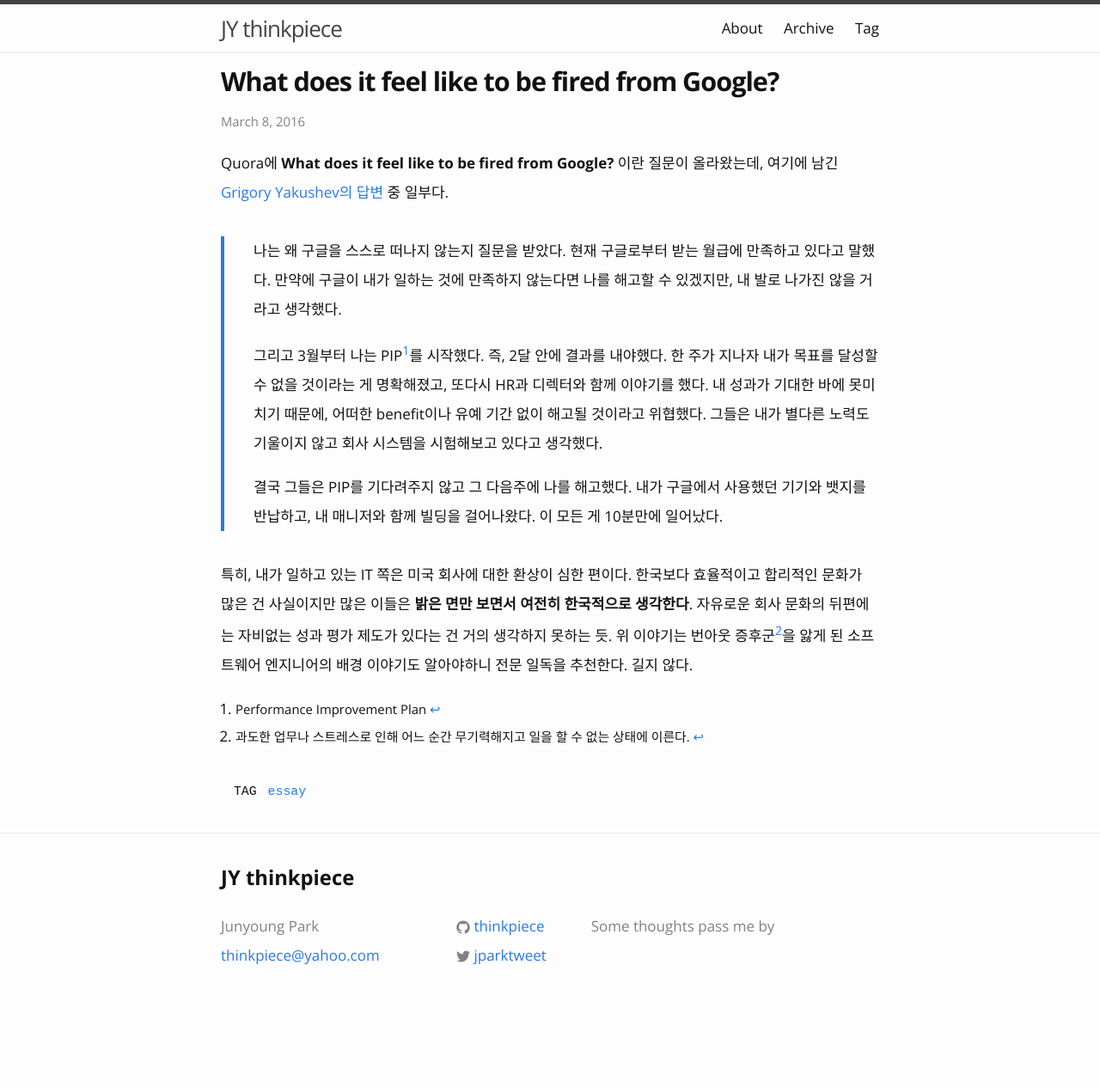
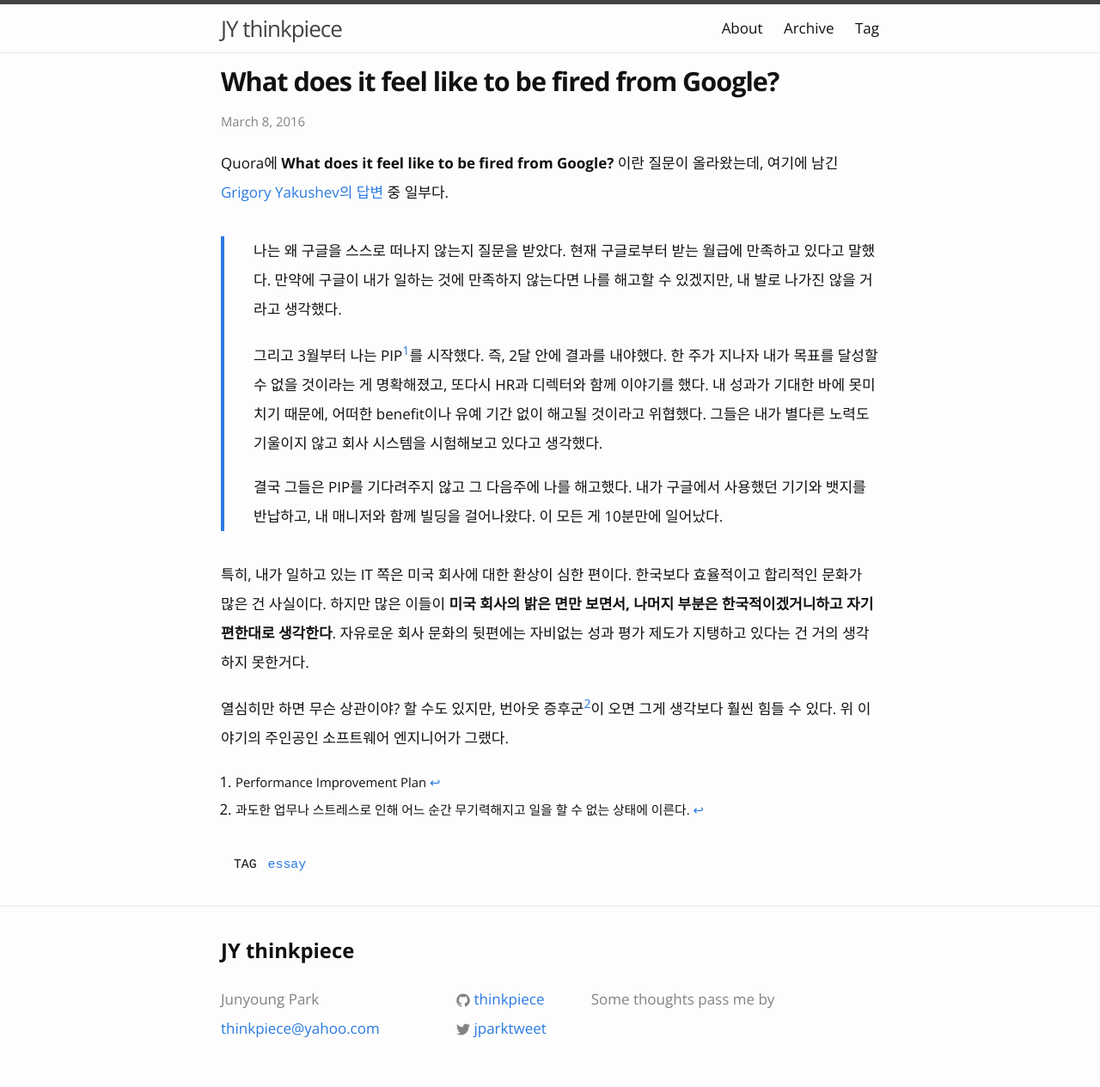
Before and after one commit to thinkpiece/thinkpiece.github.com, a Jekyll site: the page built from _posts/2016-03-08-an-illusion-about-working-in-US.md, in a window 1280 px wide. Shown: the whole page at 86% size. Built offline with Jekyll 4.4.1, drawn with Linux system fonts in a browser that asks for light colours; comment, search, counter and statistics services are not loaded; before the commit the page ends 1180 px from its top, so only the background shows below that.

Commit message:
post fixed

```diff
--- a/_posts/2016-03-08-an-illusion-about-working-in-US.md
+++ b/_posts/2016-03-08-an-illusion-about-working-in-US.md
@@ -18,7 +18,10 @@ Quora에 **What does it feel like to be fired from Google?** 이란 질문이
 > 결국 그들은 PIP를 기다려주지 않고 그 다음주에 나를 해고했다. 내가 구글에서 사용했던 기기와 뱃지를 반납하고, 내 매니저와 함께 빌딩을 걸어나왔다. 이 모든 게 10분만에 일어났다.
 
 
-특히, 내가 일하고 있는 IT 쪽은 미국 회사에 대한 환상이 심한 편이다. 한국보다 효율적이고 합리적인 문화가 많은 건 사실이지만 많은 이들은 **밝은 면만 보면서 여전히 한국적으로 생각한다**. 자유로운 회사 문화의 뒤편에는 자비없는 성과 평가 제도가 있다는 건 거의 생각하지 못하는 듯. 위 이야기는 번아웃 증후군[^2]을 앓게 된 소프트웨어 엔지니어의 배경 이야기도 알아야하니 전문 일독을 추천한다. 길지 않다.
+특히, 내가 일하고 있는 IT 쪽은 미국 회사에 대한 환상이 심한 편이다. 한국보다 효율적이고 합리적인 문화가 많은 건 사실이다. 하지만 많은 이들이 **미국 회사의 밝은 면만 보면서, 나머지 부분은 한국적이겠거니하고 자기 편한대로 생각한다**. 자유로운 회사 문화의 뒷편에는 자비없는 성과 평가 제도가 지탱하고 있다는 건 거의 생각하지 못한거다.
+
+
+열심히만 하면 무슨 상관이야? 할 수도 있지만, 번아웃 증후군[^2]이 오면 그게 생각보다 훨씬 힘들 수 있다. 위 이야기의 주인공인 소프트웨어 엔지니어가 그랬다.
 
 
 [^1]: Performance Improvement Plan
```
